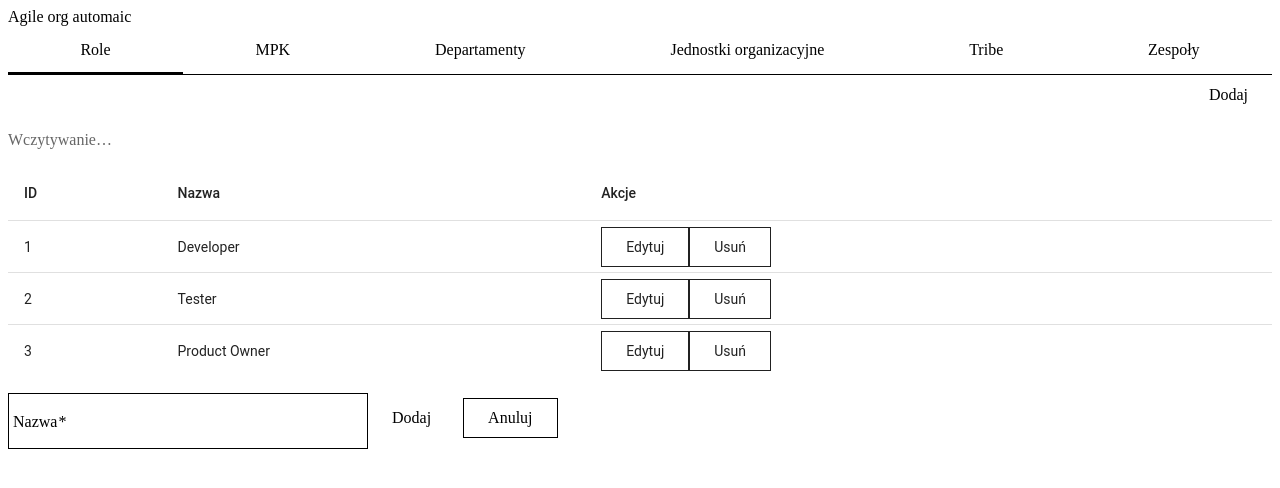
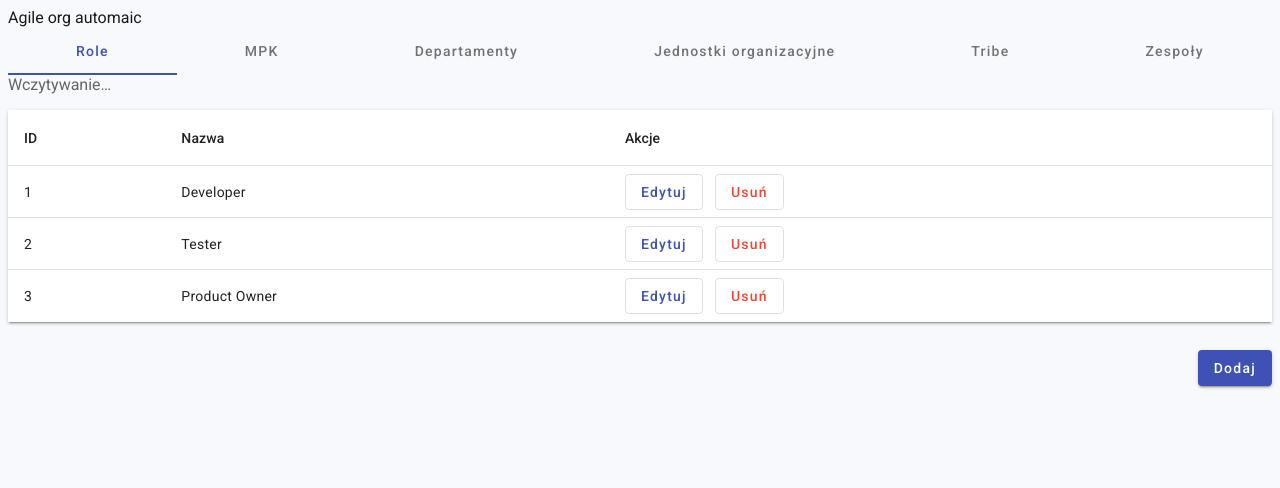
Before and after one commit to Kawczyn/agile-org-automatic, an Angular app: page /slowniki in a window 1280 px wide. Shown: the top 488 px of the page. Built offline with nearby package versions, Linux system fonts and the light colour scheme.

Commit message:
add style + fix component dictionary manger

```diff
--- a/src/app/app.scss
+++ b/src/app/app.scss
@@ -0,0 +1,4 @@
+:host {
+	display: block;
+	min-height: 100vh;
+}
--- a/src/app/dictionaries/dictionary-manager.component.html
+++ b/src/app/dictionaries/dictionary-manager.component.html
@@ -1,4 +1,4 @@
-<mat-tab-group>
+<mat-tab-group class="dict-tabs">
   <mat-tab *ngFor="let t of tabs" [label]="t.label">
     <ng-container *ngComponentOutlet="tabComp; inputs: { kind: t.kind }"></ng-container>
   </mat-tab>
--- a/src/app/dictionaries/dictionary-manager.component.scss
+++ b/src/app/dictionaries/dictionary-manager.component.scss
@@ -1,3 +1,5 @@
 :host {
   display: block;
+  min-height: 100vh; /* fit to screen height */
+  overflow: visible;  /* no inner scrollbars */
 }
--- a/src/app/dictionaries/dictionary-manager.component.ts
+++ b/src/app/dictionaries/dictionary-manager.component.ts
@@ -1,12 +1,13 @@
 import { CommonModule, NgComponentOutlet } from '@angular/common';
 import { ChangeDetectionStrategy, Component } from '@angular/core';
 import { MatTabsModule } from '@angular/material/tabs';
+import { MatIconModule } from '@angular/material/icon';
 import { DictionaryTabComponent, DictionaryKind } from './dictionary-tab.component';
 
 @Component({
   selector: 'app-dictionary-manager',
   standalone: true,
-  imports: [CommonModule, MatTabsModule, NgComponentOutlet, DictionaryTabComponent],
+  imports: [CommonModule, MatTabsModule, MatIconModule, NgComponentOutlet, DictionaryTabComponent],
   templateUrl: './dictionary-manager.component.html',
   styleUrls: ['./dictionary-manager.component.scss'],
   changeDetection: ChangeDetectionStrategy.OnPush,
--- a/src/app/dictionaries/dictionary-tab.component.html
+++ b/src/app/dictionaries/dictionary-tab.component.html
@@ -1,7 +1,4 @@
 <div class="tab-wrapper">
-  <div class="header">
-    <button mat-raised-button color="primary" (click)="beginAdd()">Dodaj</button>
-  </div>
 
   <div class="error" *ngIf="error() as e">{{ e }}</div>
   <div class="loading" *ngIf="loading()">Wczytywanie…</div>
@@ -45,6 +42,7 @@
     <ng-container matColumnDef="actions">
       <th mat-header-cell *matHeaderCellDef>Akcje</th>
       <td mat-cell *matCellDef="let row">
+        <div class="cell-actions">
           <ng-container *ngIf="editingId() === row.id; else normalActions">
             <button mat-stroked-button color="primary" (click)="save()" [disabled]="form.invalid">Zapisz</button>
             <button mat-stroked-button color="basic" (click)="cancel()">Anuluj</button>
@@ -53,6 +51,7 @@
             <button mat-stroked-button color="primary" (click)="beginEdit(row)">Edytuj</button>
             <button mat-stroked-button color="warn" (click)="remove(row)">Usuń</button>
           </ng-template>
+        </div>
       </td>
     </ng-container>
 
@@ -60,8 +59,13 @@
     <tr mat-row *matRowDef="let row; columns: displayedColumns"></tr>
   </table>
 
+  <!-- Add button under the list (visible only when not adding) -->
+  <div class="footer" *ngIf="!isAdding()">
+    <button mat-raised-button color="primary" (click)="beginAdd()">Dodaj</button>
+  </div>
+
   <!-- Add new row form -->
-  <div class="form" *ngIf="editingId() === null">
+  <div class="form" *ngIf="isAdding()">
     <form (ngSubmit)="save()">
       <mat-form-field appearance="outline" style="width: 360px">
         <mat-label>Nazwa</mat-label>
@@ -69,8 +73,17 @@
         <mat-error *ngIf="form.controls.name.hasError('required')">Nazwa jest wymagana</mat-error>
         <mat-error *ngIf="form.controls.name.hasError('notUnique')">Nazwa musi być unikalna</mat-error>
       </mat-form-field>
+      <ng-container *ngIf="kind === 'squads'">
+        <mat-form-field appearance="outline" style="width: 240px">
+          <mat-label>Tribe</mat-label>
+          <mat-select [formControl]="form.controls.tribeId" required>
+            <mat-option *ngFor="let t of tribesOptions()" [value]="t.id">{{ t.name }}</mat-option>
+          </mat-select>
+          <mat-error *ngIf="form.controls.tribeId.hasError('required')">Wybierz Tribe</mat-error>
+        </mat-form-field>
+      </ng-container>
       <div class="actions">
-        <button mat-raised-button color="primary" type="submit" [disabled]="form.invalid">Dodaj</button>
+        <button mat-raised-button color="primary" type="submit" [disabled]="form.invalid">Zapisz</button>
         <button mat-stroked-button type="button" (click)="cancel()">Anuluj</button>
       </div>
     </form>
--- a/src/app/dictionaries/dictionary-tab.component.scss
+++ b/src/app/dictionaries/dictionary-tab.component.scss
@@ -3,9 +3,11 @@
   gap: 16px;
 }
 
-.header {
+/* Footer below the table with Add button */
+.footer {
   display: flex;
   justify-content: flex-end;
+  margin-top: 12px;
 }
 
 .error { color: #b00020; }
@@ -23,3 +25,10 @@
   display: inline-flex;
   gap: 8px;
 }
+
+/* Space out action buttons in table cells */
+.cell-actions {
+  display: inline-flex;
+  align-items: center;
+  gap: 12px; /* increase space between Edytuj/Usuń */
+}
--- a/src/app/dictionaries/dictionary-tab.component.ts
+++ b/src/app/dictionaries/dictionary-tab.component.ts
@@ -42,7 +42,10 @@ export class DictionaryTabComponent<TKind extends DictionaryKind = DictionaryKin
   displayedColumns: string[] = ['id', 'name', 'actions'];
 
   form!: FormGroup<{ id: FormControl<number | null>; name: FormControl<string>; tribeId: FormControl<number | null> }>;
-  editingId = signal<number | null>(null);
+  // -1 = brak edycji; dowolny id = edycja wiersza
+  editingId = signal<number>(-1);
+  // tryb dodawania nowego wpisu
+  isAdding = signal<boolean>(false);
   tribesOptions = signal<TribeDto[]>([]);
 
   ngOnInit(): void {
@@ -52,7 +55,8 @@ export class DictionaryTabComponent<TKind extends DictionaryKind = DictionaryKin
         nonNullable: true,
         validators: [Validators.required, Validators.maxLength(200)],
         asyncValidators: [this.uniqueNameValidator()],
-        updateOn: 'blur',
+        // validate on each change so the Save button enables immediately when valid
+        updateOn: 'change',
       }),
       tribeId: this.fb.control<number | null>(null),
     });
@@ -105,17 +109,20 @@ export class DictionaryTabComponent<TKind extends DictionaryKind = DictionaryKin
   }
 
   beginAdd(): void {
-    this.editingId.set(null);
+    this.isAdding.set(true);
+    this.editingId.set(-1);
     this.form.reset({ id: null, name: '' });
   }
 
   beginEdit(row: any): void {
+    this.isAdding.set(false);
     this.editingId.set(row.id);
     this.form.patchValue({ id: row.id ?? null, name: row.name ?? '' });
   }
 
   cancel(): void {
-    this.editingId.set(null);
+    this.isAdding.set(false);
+    this.editingId.set(-1);
     this.form.reset({ id: null, name: '' });
   }
 
@@ -161,7 +168,7 @@ export class DictionaryTabComponent<TKind extends DictionaryKind = DictionaryKin
     this.error.set(null);
     obs.subscribe({
       next: () => {
-        this.cancel();
+        this.cancel(); // hides add form & clears edit state
         this.load();
       },
       error: (err) => this.error.set(String(err?.message ?? err)),
@@ -198,7 +205,10 @@ export class DictionaryTabComponent<TKind extends DictionaryKind = DictionaryKin
     this.loading.set(true);
     this.error.set(null);
     obs.subscribe({
-      next: () => this.load(),
+      next: () => {
+        this.isAdding.set(false);
+        this.load();
+      },
       error: (err) => this.error.set(String(err?.message ?? err)),
       complete: () => this.loading.set(false),
     });
--- a/src/styles.scss
+++ b/src/styles.scss
@@ -1 +1,97 @@
-/* You can add global styles to this file, and also import other style files */
+/* Global styles and Angular Material theme */
+@use 'sass:map';
+
+@import url('https://fonts.googleapis.com/css2?family=Roboto:wght@300;400;500;600;700&display=swap');
+@import url('https://fonts.googleapis.com/icon?family=Material+Icons');
+@import '@angular/material/prebuilt-themes/indigo-pink.css';
+
+/* 2) UNIQA-like adjustments */
+$brand-blue: #005BAC;
+
+/* 3) Base */
+html, body { height: 100%; }
+body {
+	font-family: 'Roboto', Inter, 'Segoe UI', Arial, sans-serif;
+	color: #1a1a1a;
+	background: #f7f9fc;
+}
+
+/* Dictionary tabs: let the page scroll, not the inner tab content */
+.dict-tabs {
+  height: auto;
+}
+.dict-tabs .mat-mdc-tab-body-wrapper,
+.dict-tabs .mat-mdc-tab-body,
+.dict-tabs .mat-mdc-tab-body-content {
+  height: auto !important;
+  overflow: visible !important;
+}
+
+:root { --uniqa-brand: #{$brand-blue}; }
+
+/* Elegant pill tabs */
+.uniqa-tabs {
+	.mat-mdc-tab-header {
+		background: #fff;
+		border-radius: 16px;
+		padding: 8px;
+		box-shadow: 0 4px 16px rgba(0,0,0,0.06);
+		margin-bottom: 16px;
+	}
+
+	.mat-mdc-tab-header .mdc-tab-indicator { display: none; }
+
+	.mat-mdc-tab-header .mdc-tab {
+		--pill-bg: transparent;
+		--pill-fg: rgba(0,0,0,0.72);
+		--pill-shadow: 0 0 0 rgba(0,0,0,0);
+
+		background: var(--pill-bg);
+		color: var(--pill-fg);
+		border-radius: 12px;
+		padding: 10px 16px;
+		margin: 4px;
+		min-height: 44px;
+		transition: background 180ms ease, color 180ms ease,
+								box-shadow 180ms ease, transform 180ms ease;
+
+		.mdc-tab__content { gap: 8px; }
+
+		&:hover {
+			--pill-bg: rgba(0, 91, 172, 0.08);
+			--pill-fg: var(--uniqa-brand);
+			--pill-shadow: 0 3px 10px rgba(0, 91, 172, 0.15);
+			background: var(--pill-bg);
+			color: var(--pill-fg);
+			box-shadow: var(--pill-shadow);
+			transform: translateY(-1px);
+		}
+
+		&:focus-visible {
+			outline: 2px solid rgba(0, 91, 172, 0.6);
+			outline-offset: 2px;
+		}
+
+		&.mdc-tab--active {
+			--pill-bg: var(--uniqa-brand);
+				--pill-fg: #fff;
+			--pill-shadow: 0 6px 18px rgba(0, 91, 172, 0.32);
+			background: var(--pill-bg);
+				color: var(--pill-fg) !important;
+			box-shadow: var(--pill-shadow);
+			transform: translateY(-1px);
+		}
+
+		.mdc-tab__text-label {
+				font-weight: 600;
+			letter-spacing: 0.2px;
+			font-size: 15px;
+			line-height: 20px;
+		}
+/* (tabs) Reverted to default Material look */
+		.mat-icon {
+			font-size: 20px;
+			line-height: 24px;
+		}
+	}
+}
```
Lines whose indentation alone changed are shown as unchanged.
